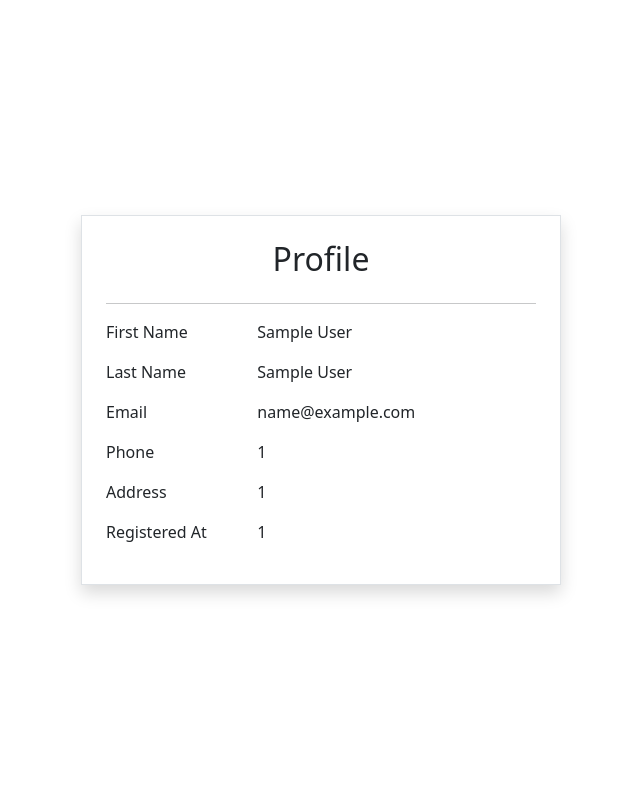
After one commit to AndresElacion/php-crud, a PHP site: page /profile.php in a window 1280 px wide. The commit adds this page. Shown: the whole page, without its empty margins (319-959 px from the left). Run offline with PHP 8.4, Linux system fonts and the light colour scheme; the visitor is signed in with stand-in values (Sample User, id 1).

Commit message:
added login and profile

```diff
--- a/components/nav.php
+++ b/components/nav.php
@@ -20,7 +20,7 @@
                         Admin
                     </a>
                     <ul class="dropdown-menu">
-                        <li><a class="dropdown-item" href="/register.php">Profile</a></li>
+                        <li><a class="dropdown-item" href="/enrollment/profile.php">Profile</a></li>
                         <li><hr class="dropdown-divider"></li>
                         <li><a class="dropdown-item" href="/enrollment/logout.php">Logout</a></li>
                     </ul>
--- /dev/null
+++ b/profile.php
@@ -0,0 +1,52 @@
+<?php
+    include("./layout/header.php");
+
+    if (!isset($_SESSION["email"])) {
+        // check if the user is logged in, if not redirect to login page
+        header("Location: /enrollment/login.php");
+        exit;
+    }
+?>
+
+<div class="d-flex align-items-center justify-content-center vh-100">
+    <div class="row w-75">
+        <div class="col-lg-6 mx-auto border shadow p-4">
+            <h2 class="text-center mb-4">Profile</h2>
+            <hr />
+
+            <div class="row mb-3">
+                <div class="col-sm-4">First Name</div>
+                <div class="col-sm-8"><?php echo $_SESSION["first_name"]?></div>
+            </div>
+
+            <div class="row mb-3">
+                <div class="col-sm-4">Last Name</div>
+                <div class="col-sm-8"><?php echo $_SESSION["last_name"]?></div>
+            </div>
+
+            <div class="row mb-3">
+                <div class="col-sm-4">Email</div>
+                <div class="col-sm-8"><?php echo $_SESSION["email"]?></div>
+            </div>
+
+            <div class="row mb-3">
+                <div class="col-sm-4">Phone</div>
+                <div class="col-sm-8"><?php echo $_SESSION["phone"]?></div>
+            </div>
+
+            <div class="row mb-3">
+                <div class="col-sm-4">Address</div>
+                <div class="col-sm-8"><?php echo $_SESSION["address"]?></div>
+            </div>
+
+            <div class="row mb-3">
+                <div class="col-sm-4">Registered At</div>
+                <div class="col-sm-8"><?php echo $_SESSION["created_at"]?></div>
+            </div>
+        </div>
+    </div>
+</div>
+
+<?php
+    include("./layout/footer.php");
+?>
```
Also changed, not shown: login.php (+98 -0 lines).
